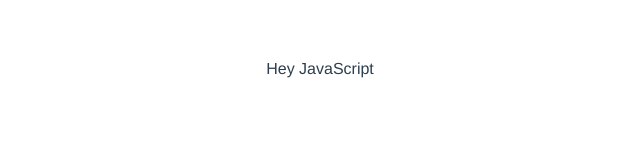
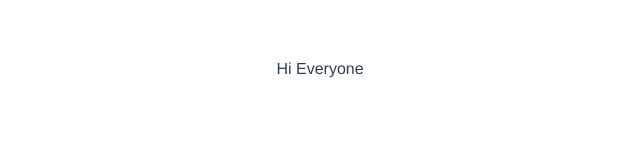
Before and after one commit to VigilBushido/Vue-Modularity, a Vue app: page / in a window 1280 px wide. Shown: the top 160 px of the page, without its empty margins (320-960 px from the left). Built offline with nearby package versions, Linux system fonts and the light colour scheme.

Commit message:
4.01 finished

```diff
--- a/src/App.vue
+++ b/src/App.vue
@@ -1,6 +1,6 @@
 <template>
   <div id="app">
-    <Greeting greeting="Hey" who="JavaScript"/>
+    <Greeting greeting="Hi" who="Everyone" />
   </div>
 </template>
 
```
